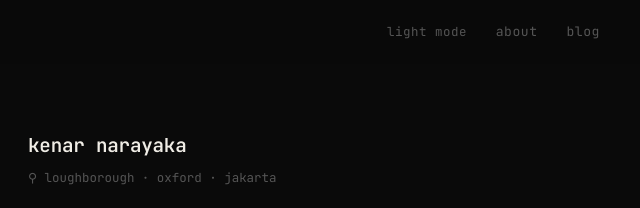
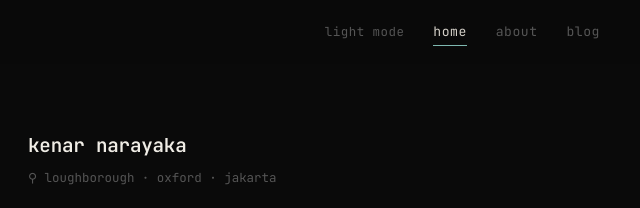
Before and after one commit to Kxnar/kxnar.github.io, a plain HTML site: page index.html in a window 1280 px wide. Shown: the top 208 px of the page, 640-1280 px from the left. Drawn offline with Linux system fonts and the light colour scheme.

Commit message:
Update index.html

```diff
--- a/index.html
+++ b/index.html
@@ -16,6 +16,7 @@
       <button id="theme-toggle" class="theme-btn" aria-label="toggle theme">
         <span class="theme-label">light mode</span>
       </button>
+      <a href="index.html" class="nav-link active">home</a>
       <a href="about.html" class="nav-link">about</a>
       <a href="blog.html" class="nav-link">blog</a>
     </div>
```
